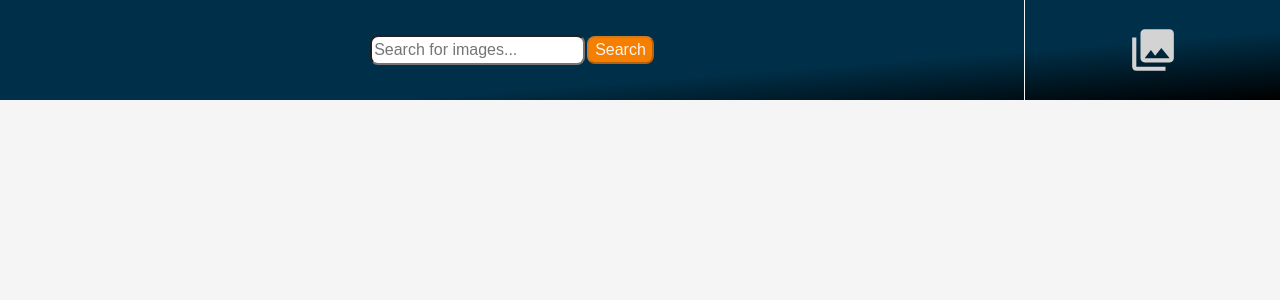
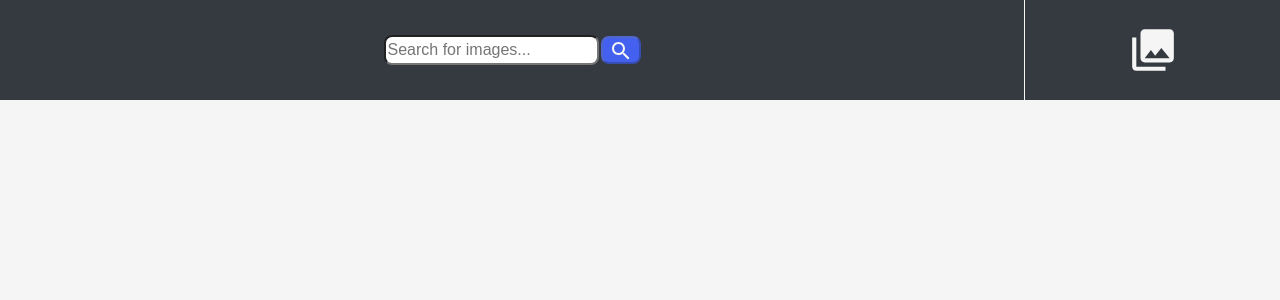
Before and after one commit to dsreagan/mern-image-gallery, a React (Create React App) app in the folder client/: page / in a window 1280 px wide. Shown: the top 300 px of the page. Built offline with nearby package versions, Linux system fonts and the light colour scheme.

Commit message:
Refactor

```diff
--- a/client/package.json
+++ b/client/package.json
@@ -13,6 +13,7 @@
     "axios": "^1.4.0",
     "react": "^18.2.0",
     "react-dom": "^18.2.0",
+    "react-router-dom": "^6.14.1",
     "react-scripts": "5.0.1",
     "web-vitals": "^2.1.4"
   },
--- a/client/public/styles.css
+++ b/client/public/styles.css
@@ -4,7 +4,7 @@ body {
 }
 
 .header {
-    background: linear-gradient(to bottom right, #003049 65%, black);
+    background-color: #343A40;
     display: grid;
     grid-template-columns: 4fr 1fr;
     height: 100px;
@@ -27,15 +27,15 @@ body {
 
 .search-div > button {
     height: 28px;
-    background-color: #f77f00;
+    background-color: #4361ee;
     color: #F5F5F5;
     cursor: pointer;
 }
 
 .search-div > button:hover {
     background-color: #F5F5F5;
-    color: #f77f00;
-    border: 2px solid #f77f00;
+    color: #4361ee;
+    border: 2px solid #4361ee;
 }
 
 .library-div {
--- a/client/src/components/SearchHeader.js
+++ b/client/src/components/SearchHeader.js
@@ -1,6 +1,7 @@
 import React, { useState } from 'react'
 import axios from 'axios'
-import PhotoLibraryIcon from '@mui/icons-material/PhotoLibrary'
+import { PhotoLibrary, Search } from '@mui/icons-material'
+
 
 export default function SearchHeader(props) {
 
@@ -10,7 +11,7 @@ export default function SearchHeader(props) {
         setSearchInput(event.target.value)
     }
 
-    const fetchAPI = async () => {
+    const fetchImages = async () => {
         const response = await axios.get(`https://api.unsplash.com/search/collections?page=1
           &query=${searchInput}
           &client_id=${process.env.REACT_APP_ACCESS_KEY}`)
@@ -29,11 +30,13 @@ export default function SearchHeader(props) {
                 />
                 <button
                     disabled={!searchInput}
-                    onClick={fetchAPI}
-                >Search</button>
+                    onClick={fetchImages}
+                >
+                  <Search />
+                </button>
             </div>
             <div className="library-div">
-                <PhotoLibraryIcon style={{ color: "lightgrey", fontSize:50 }} />
+                <PhotoLibrary style={{ color: "#F5F5F5", fontSize:50 }} />
             </div>
         </div>
     )
--- /dev/null
+++ b/client/src/utils/fetchAPI.js
@@ -0,0 +1 @@
+// import axios from 'axios'
```
Also changed, not shown: client/src/App.js (+10 -0 lines), 1 other file (tests, documents, lock files or other folders).
